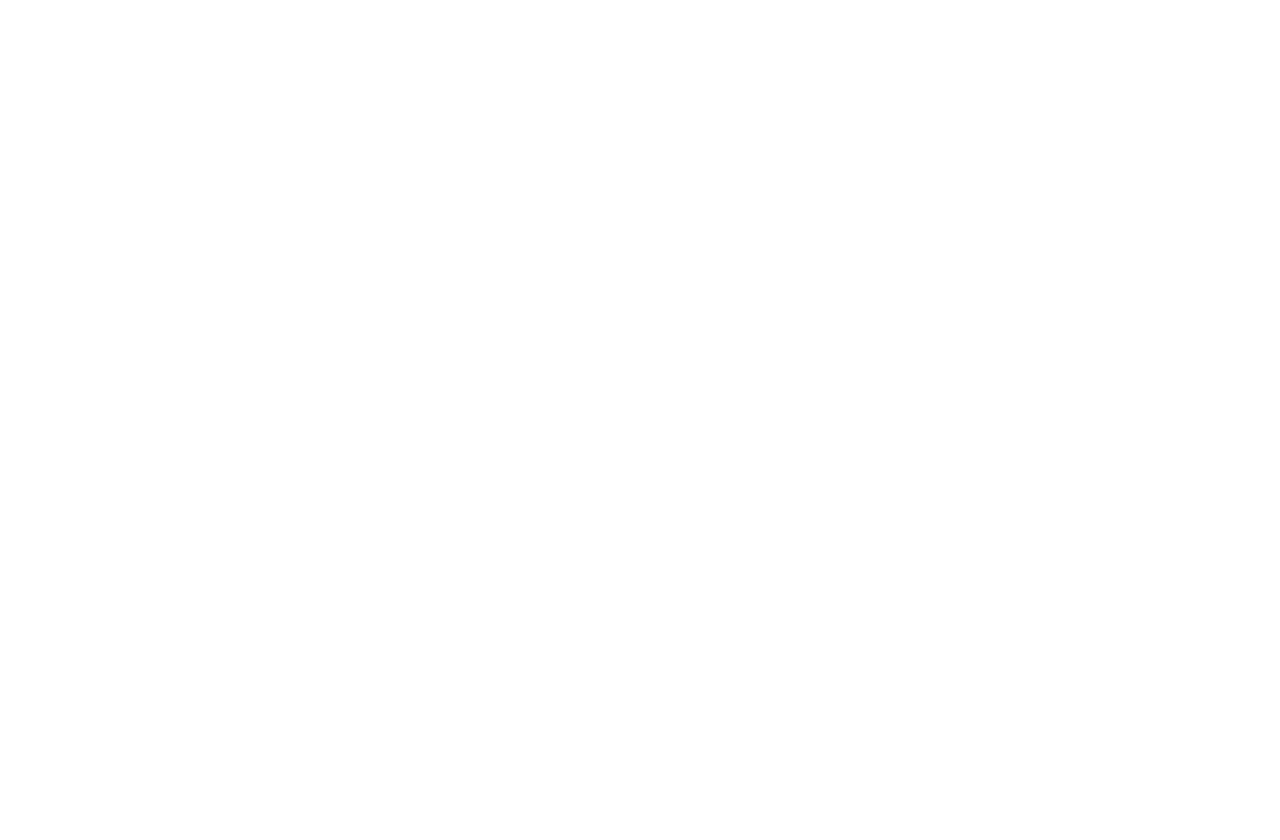
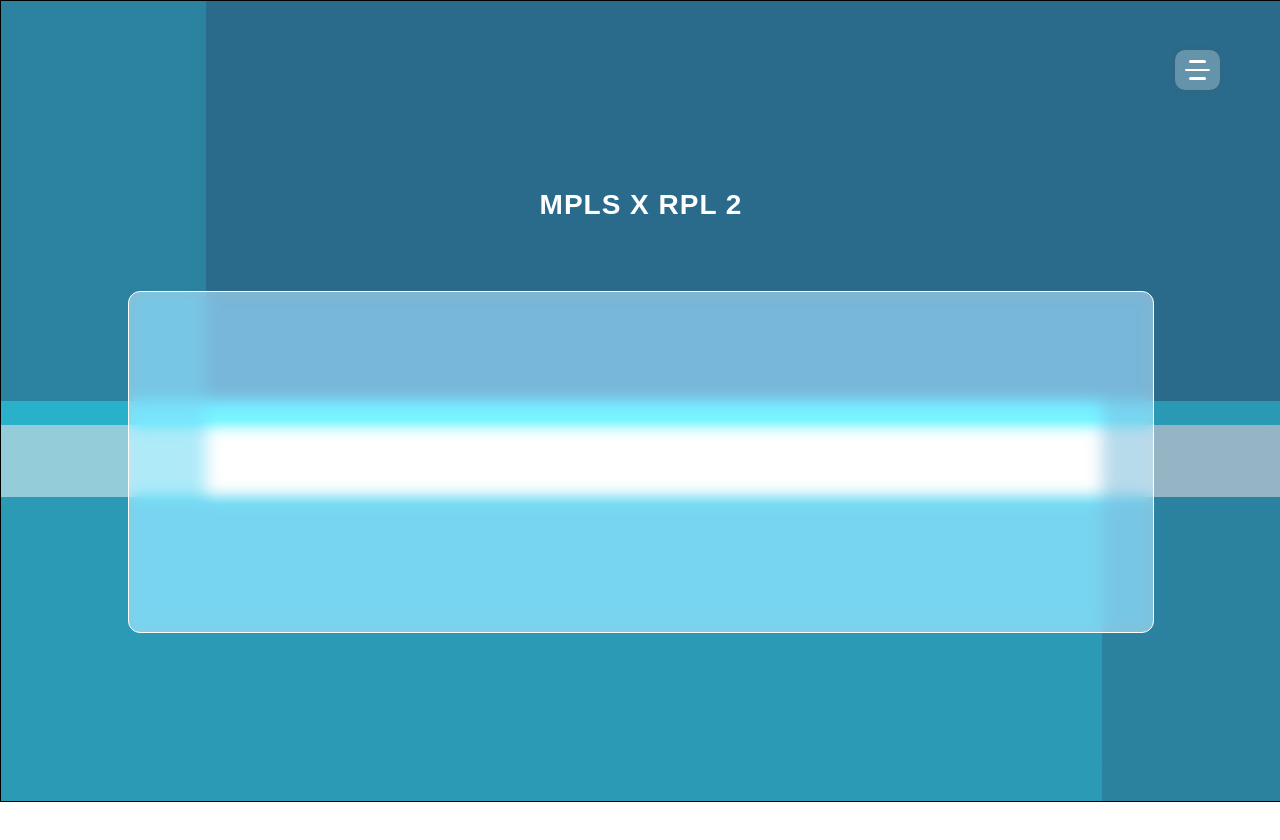
Before and after one commit to AryaEm/Elua, a plain HTML site: page home.html in a window 1280 px wide. Before the commit the page ends 800 px from the top, so only its background shows below. Drawn offline with Linux system fonts and the light colour scheme.

Commit message:
add dashboard

```diff
--- /dev/null
+++ b/css/dashboard.css
@@ -0,0 +1,155 @@
+*,
+html,
+body {
+  margin: 0;
+  padding: 0;
+  font-family: sans-serif;
+  overflow-x: hidden;
+}
+
+.tes {
+  width: 100%;
+  height: 200px;
+  background-color: gray;
+}
+
+.toggleWrap {
+  width: fit-content;
+  height: fit-content;
+  position: fixed;
+  z-index: 999;
+  top: 50px;
+  right: 60px;
+  padding: 10px;
+  background-color: #ffffff47;
+  backdrop-filter: blur(6px);
+  border-radius: 10px;
+  box-shadow: 0 0 4px 0px rgba(83, 83, 83, 0.393);
+}
+
+#checkbox {
+  display: none;
+}
+
+.toggle {
+  position: relative;
+  width: 25px;
+  height: 20px;
+  cursor: pointer;
+  display: flex;
+  flex-direction: column;
+  align-items: center;
+  justify-content: center;
+  gap: 6px;
+  transition-duration: 0.5s;
+}
+
+.bars {
+  width: 100%;
+  height: 3px;
+  background-color: white;
+  border-radius: 4px;
+}
+
+#bar2 {
+  transition-duration: 0.8s;
+}
+
+#bar1,
+#bar3 {
+  width: 70%;
+}
+
+#checkbox:checked + .toggle .bars {
+  position: absolute;
+  transition-duration: 0.5s;
+}
+
+#checkbox:checked + .toggle #bar2 {
+  transform: scaleX(0);
+  transition-duration: 0.5s;
+}
+
+#checkbox:checked + .toggle #bar1 {
+  width: 100%;
+  transform: rotate(45deg);
+  transition-duration: 0.5s;
+}
+
+#checkbox:checked + .toggle #bar3 {
+  width: 100%;
+  transform: rotate(-45deg);
+  transition-duration: 0.5s;
+}
+
+#checkbox:checked + .toggle {
+  transition-duration: 0.5s;
+  transform: rotate(180deg);
+}
+
+.container {
+  width: 100%;
+  height: fit-content;
+  padding-bottom: 50px;
+}
+
+.sec1 {
+  width: 100%;
+  height: 100dvh;
+  border: 1px solid;
+  display: flex;
+  flex-direction: column;
+  align-items: center;
+  justify-content: center;
+  gap: 50px;
+  background-image: linear-gradient(
+      90deg,
+      rgba(42, 154, 181, 0.5) 0%,
+      rgba(42, 154, 181, 0.5) 16%,
+      transparent 16%,
+      transparent 36%,
+      transparent 36%,
+      transparent 86%,
+      rgba(42, 107, 139, 0.5) 86%,
+      rgba(42, 107, 139, 0.5) 100%
+    ),
+    linear-gradient(
+      0deg,
+      rgb(42, 154, 181) 0%,
+      rgb(42, 154, 181) 38%,
+      transparent 38%,
+      transparent 47%,
+      rgb(41, 201, 223) 47%,
+      rgb(41, 201, 223) 50%,
+      rgb(42, 107, 139) 50%,
+      rgb(42, 107, 139) 100%
+    ),
+    linear-gradient(90deg, rgb(255, 255, 255), rgb(255, 255, 255));
+}
+
+.container .sec1 .sec1Head {
+  width: 100%;
+  text-align: center;
+  padding-block: 20px;
+}
+
+.container .sec1 .sec1Head h2 {
+  font-size: 28px;
+  letter-spacing: 1px;
+  font-weight: 600;
+  color: #fff;
+}
+
+.container .sec1 .sec1Content {
+  width: 80%;
+  height: 340px;
+  border: 1px solid;
+  backdrop-filter: blur(8px) saturate(200%);
+  -webkit-backdrop-filter: blur(8px) saturate(200%);
+  background-color: rgba(255, 255, 255, 0.47);
+  border-radius: 12px;
+  border: 1px solid rgb(255, 255, 255);
+  display: flex;
+  justify-content: center;
+  align-items: center;
+}
--- a/home.html
+++ b/home.html
@@ -0,0 +1,36 @@
+<!DOCTYPE html>
+<html lang="en">
+  <head>
+    <meta charset="UTF-8" />
+    <meta name="viewport" content="width=device-width, initial-scale=1.0" />
+    <title>Eluaften</title>
+    <link rel="stylesheet" href="/css/dashboard.css" />
+    <link rel="icon" href="/assets/among-us-red.png" />
+    <link
+      rel="stylesheet"
+      href="https://cdnjs.cloudflare.com/ajax/libs/font-awesome/6.5.2/css/all.min.css"
+    />
+  </head>
+  <body>
+    <div class="toggleWrap">
+      <input type="checkbox" id="checkbox" />
+      <label for="checkbox" class="toggle">
+        <div class="bars" id="bar1"></div>
+        <div class="bars" id="bar2"></div>
+        <div class="bars" id="bar3"></div>
+      </label>
+    </div>
+
+    <section class="container">
+      <div class="sec1">
+        <div class="sec1Head">
+          <h2>MPLS X RPL 2</h2>
+        </div>
+
+        <div class="sec1Content">
+
+        </div>
+      </div>
+    </section>
+  </body>
+</html>
```
Also changed, not shown: index.html (+1 -1 lines), 1 other file.
